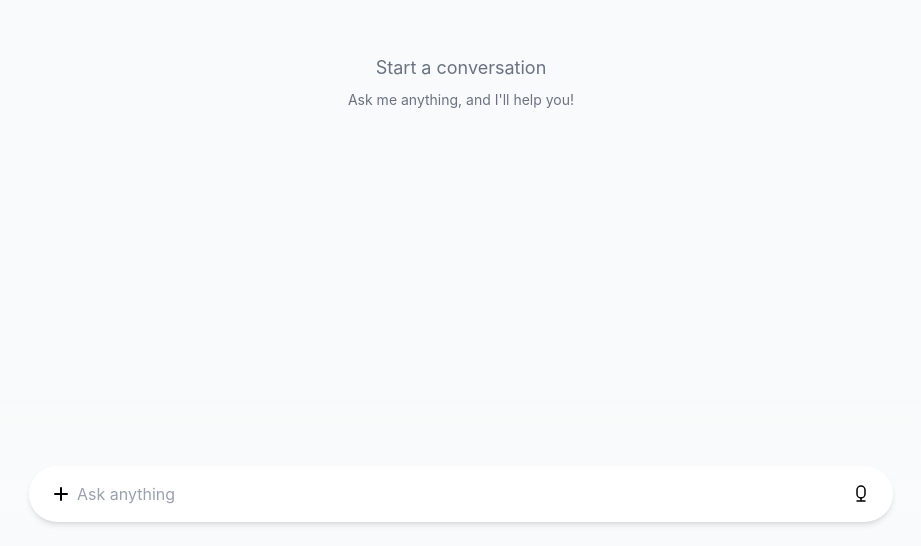
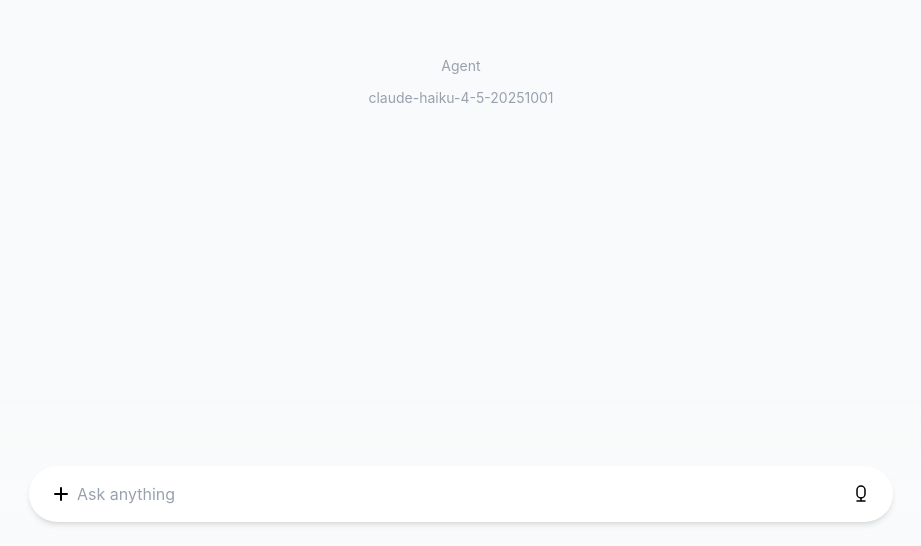
Before and after one commit to tonydevincenzi/agent-template, a Next.js app: page / in a window 1280 px wide. Shown: the part 254-800 px from the top of the page, without its empty margins (179-1100 px from the left). Built offline with nearby package versions, Linux system fonts and the light colour scheme.

Commit message:
Implement CORS support in chat API, enhance configuration retrieval in config API, and update chat interface to utilize new agent configuration structure for improved user experience.

```diff
--- a/src/app/api/chat/route.ts
+++ b/src/app/api/chat/route.ts
@@ -2,6 +2,18 @@ import { NextRequest, NextResponse } from 'next/server';
 import { query } from '@anthropic-ai/claude-agent-sdk';
 import { getAgentConfig } from '@/lib/config';
 import type { SDKAssistantMessage } from '@anthropic-ai/claude-agent-sdk';
+
+// Enable CORS for internal prototyping
+export async function OPTIONS(request: NextRequest) {
+  return new NextResponse(null, {
+    status: 200,
+    headers: {
+      'Access-Control-Allow-Origin': '*',
+      'Access-Control-Allow-Methods': 'POST, OPTIONS',
+      'Access-Control-Allow-Headers': 'Content-Type',
+    },
+  });
+}
 
 export async function POST(request: NextRequest) {
   try {
@@ -13,7 +25,7 @@ export async function POST(request: NextRequest) {
       console.error('ANTHROPIC_API_KEY is not set or is empty in environment variables');
       return NextResponse.json(
         { error: 'ANTHROPIC_API_KEY is not configured. Please check environment variables.' },
-        { status: 500 }
+        { status: 500, headers: { 'Access-Control-Allow-Origin': '*' } }
       );
     }
 
@@ -28,7 +40,7 @@ export async function POST(request: NextRequest) {
     if (!lastUserMessage) {
       return NextResponse.json(
         { error: 'No user message found in request' },
-        { status: 400 }
+        { status: 400, headers: { 'Access-Control-Allow-Origin': '*' } }
       );
     }
 
@@ -77,8 +89,8 @@ export async function POST(request: NextRequest) {
       });
     }
 
-    // Get model from environment or use Claude Sonnet 4.5 as default
-    const model = process.env.CLAUDE_MODEL || 'claude-sonnet-4-5-20250929';
+    // Get model from config, fallback to Haiku
+    const model = config.model || 'claude-haiku-4-5-20251001';
 
     // Log configuration for debugging
     console.log(`[Agent Config] model: ${model}, webSearch: ${config.webSearch}, tools: ${tools.length}, allowedTools: ${allowedTools.join(', ')}`);
@@ -389,19 +401,20 @@ export async function POST(request: NextRequest) {
       },
     });
 
-    // Return streaming response
+    // Return streaming response with CORS headers
     return new Response(stream, {
       headers: {
         'Content-Type': 'text/event-stream',
         'Cache-Control': 'no-cache',
         'Connection': 'keep-alive',
+        'Access-Control-Allow-Origin': '*',
       },
     });
   } catch (error: any) {
     console.error('Error in chat API:', error);
     return NextResponse.json(
       { error: error.message || 'Failed to process request' },
-      { status: 500 }
+      { status: 500, headers: { 'Access-Control-Allow-Origin': '*' } }
     );
   }
 }
--- a/src/app/api/config/route.ts
+++ b/src/app/api/config/route.ts
@@ -1,15 +1,27 @@
 import { NextResponse } from 'next/server';
+import { getAgentConfig } from '@/lib/config';
 
 export async function GET() {
   try {
-    const agentConfig = JSON.parse(process.env.AGENT_CONFIG || '{}');
+    const config = getAgentConfig();
 
     return NextResponse.json({
-      name: agentConfig.name || 'Agent',
-      systemPrompt: agentConfig.systemPrompt || 'AI Assistant',
-      model: agentConfig.model || 'claude-haiku-4-5-20251001',
-      theme: agentConfig.uiCustomization?.theme || 'light',
-      primaryColor: agentConfig.uiCustomization?.primaryColor || '#0084ff'
+      name: config.name || 'Agent',
+      systemPrompt: config.systemPrompt || 'AI Assistant',
+      model: config.model || 'claude-haiku-4-5-20251001',
+      rules: config.rules || [],
+      tools: config.tools || [],
+      webSearch: config.webSearch || false,
+      connectedApps: config.connectedApps || [],
+      mcps: config.mcps || [],
+      uiCustomization: config.uiCustomization || {
+        theme: 'light',
+        primaryColor: '#0084ff',
+        todoListVisible: false,
+        filesystemVisible: false,
+        chatLayout: 'single',
+        toolCallsView: 'compact'
+      }
     });
   } catch (error) {
     return NextResponse.json(
--- a/src/components/chat/ChatInterface.tsx
+++ b/src/components/chat/ChatInterface.tsx
@@ -36,7 +36,7 @@ export default function ChatInterface() {
   const [messages, setMessages] = useState<Message[]>([]);
   const [input, setInput] = useState('');
   const [isLoading, setIsLoading] = useState(false);
-  const [agentName, setAgentName] = useState('AI Agent');
+  const [agentConfig, setAgentConfig] = useState<any>(null);
   const [todos, setTodos] = useState<TodoItem[]>([]);
   const [showTodos, setShowTodos] = useState(false);
   const messagesEndRef = useRef<HTMLDivElement>(null);
@@ -47,7 +47,7 @@ export default function ChatInterface() {
     fetch('/api/config')
       .then(r => r.json())
       .then(data => {
-        setAgentName(data.name);
+        setAgentConfig(data);
         if (data.uiCustomization?.todoListVisible !== undefined) {
           setShowTodos(data.uiCustomization.todoListVisible);
         }
@@ -303,11 +303,25 @@ export default function ChatInterface() {
           {/* Gradient fadeout at bottom - fades content under input */}
           <div className="fixed bottom-0 left-0 right-0 h-40 pointer-events-none z-40 bg-gradient-to-t from-gray-50 via-gray-50/80 to-transparent" />
           <div className="max-w-4xl mx-auto px-4 space-y-6 relative z-10 min-h-full flex flex-col">
-            {messages.length === 0 && (
-              <div className="flex-1 flex items-center justify-center text-center text-gray-500">
-                <div>
-                  <p className="text-lg mb-2">Start a conversation</p>
-                  <p className="text-sm">Ask me anything, and I'll help you!</p>
+            {messages.length === 0 && agentConfig && (
+              <div className="flex-1 flex items-center justify-center">
+                <div className="w-full max-w-2xl space-y-3 text-gray-400 text-sm text-center">
+                  <div>{agentConfig.name}</div>
+                  <div>{agentConfig.model || 'Model not specified'}</div>
+                  {(() => {
+                    const toolsList: string[] = [];
+                    if (agentConfig.webSearch) toolsList.push('Web Search');
+                    if (agentConfig.tools?.filter((t: any) => t.enabled).length > 0) {
+                      toolsList.push(...agentConfig.tools.filter((t: any) => t.enabled).map((t: any) => t.name));
+                    }
+                    if (agentConfig.mcps?.filter((mcp: any) => mcp.enabled).length > 0) {
+                      toolsList.push(...agentConfig.mcps.filter((mcp: any) => mcp.enabled).map((mcp: any) => mcp.name));
+                    }
+                    return toolsList.length > 0 ? <div>{toolsList.join(', ')}</div> : null;
+                  })()}
+                  {agentConfig.rules && agentConfig.rules.length > 0 && (
+                    <div>{agentConfig.rules.length} rule{agentConfig.rules.length !== 1 ? 's' : ''}</div>
+                  )}
                 </div>
               </div>
             )}
```
